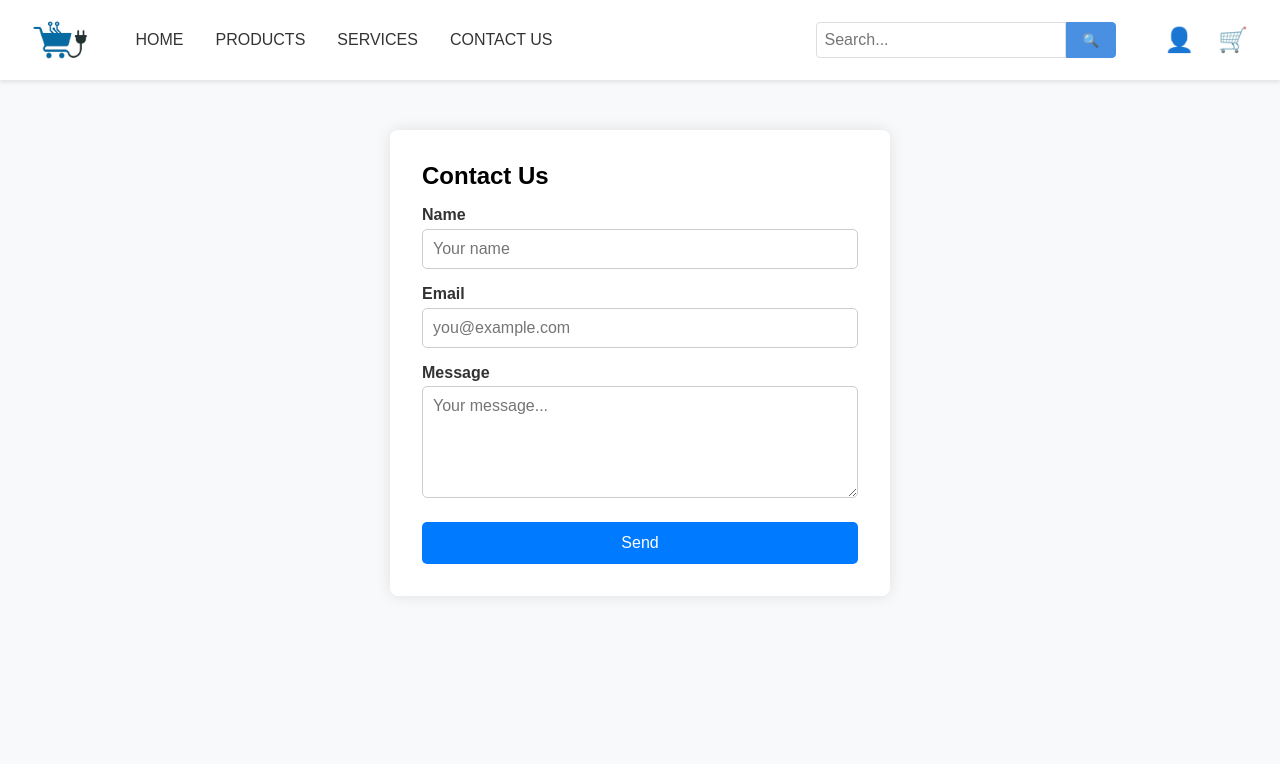
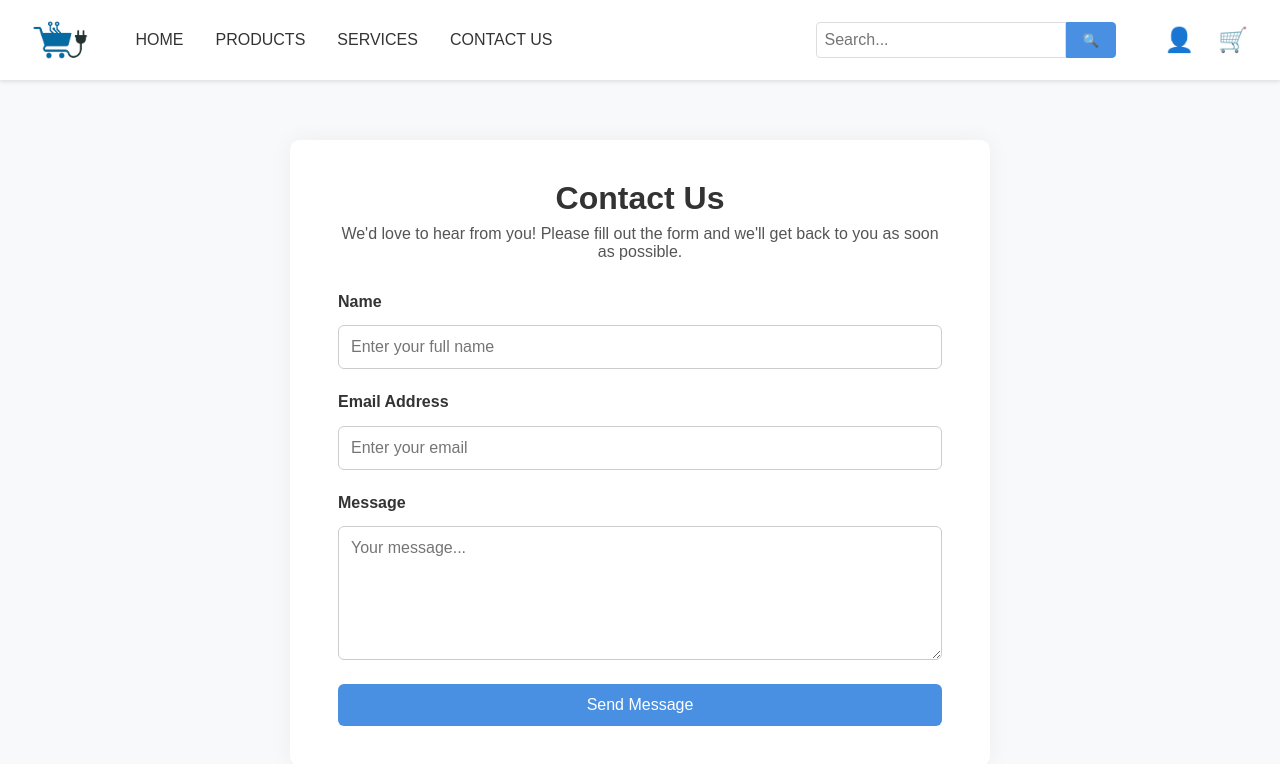
Before and after one commit to vishnumuthyalu/swe_project, a React (Create React App) app: page /contact in a window 1280 px wide. Shown: the top 764 px of the page. Built offline with nearby package versions, Linux system fonts and the light colour scheme.

Commit message:
Made Contact Us Tab look better

```diff
--- a/src/pages/Contact.js
+++ b/src/pages/Contact.js
@@ -1,22 +1,27 @@
-
 import React from 'react';
 import '../styles/Contact.css';
 
 const Contact = () => {
   return (
-    <div className="contact-container">
-      <h2>Contact Us</h2>
+    <div className="contact-wrapper">
+      <h1 className="contact-title">Contact Us</h1>
+      <p className="contact-subtext">
+        We'd love to hear from you! Please fill out the form and we'll get back to you as soon as possible.
+      </p>
       <form className="contact-form">
-        <label>Name</label>
-        <input type="text" placeholder="Your name" />
-
-        <label>Email</label>
-        <input type="email" placeholder="you@example.com" />
-
-        <label>Message</label>
-        <textarea rows="5" placeholder="Your message..."></textarea>
-
-        <button type="submit">Send</button>
+        <div className="form-group">
+          <label>Name</label>
+          <input type="text" placeholder="Enter your full name" />
+        </div>
+        <div className="form-group">
+          <label>Email Address</label>
+          <input type="email" placeholder="Enter your email" />
+        </div>
+        <div className="form-group">
+          <label>Message</label>
+          <textarea rows="6" placeholder="Your message..."></textarea>
+        </div>
+        <button type="submit">Send Message</button>
       </form>
     </div>
   );
--- a/src/styles/Contact.css
+++ b/src/styles/Contact.css
@@ -1,44 +1,60 @@
+.contact-wrapper {
+  max-width: 700px;
+  margin: 60px auto;
+  background-color: white;
+  padding: 2.5rem 3rem;
+  border-radius: 10px;
+  box-shadow: 0 0 25px rgba(0, 0, 0, 0.05);
+}
 
+.contact-title {
+  font-size: 2rem;
+  font-weight: 700;
+  margin-bottom: 0.5rem;
+  text-align: center;
+}
 
-.contact-container {
-    max-width: 500px;
-    margin: 50px auto;
-    padding: 2rem;
-    background-color: #ffffff;
-    border-radius: 8px;
-    box-shadow: 0 0 15px rgba(0,0,0,0.1);
+.contact-subtext {
+  text-align: center;
+  margin-bottom: 2rem;
+  color: #555;
 }
 
 .contact-form {
   display: flex;
   flex-direction: column;
+  gap: 1.5rem;
 }
 
-  .contact-form label {
-    margin-top: 1rem;
-    margin-bottom: 0.3rem;
+.form-group {
+  display: flex;
+  flex-direction: column;
+}
+
+.form-group label {
   font-weight: 600;
+  margin-bottom: 0.4rem;
 }
 
 .contact-form input,
 .contact-form textarea {
-    padding: 10px;
-    border-radius: 5px;
+  padding: 12px;
+  font-size: 1rem;
+  border-radius: 6px;
   border: 1px solid #ccc;
-    font-size: 1rem;
 }
 
 .contact-form button {
-    margin-top: 1.5rem;
-    background-color: #007bff;
+  background-color: #4a90e2;
   color: white;
+  font-size: 1rem;
+  padding: 12px;
   border: none;
-    padding: 12px;
-    border-radius: 5px;
+  border-radius: 6px;
   cursor: pointer;
-    font-size: 1rem;
+  transition: background-color 0.2s ease-in-out;
 }
 
 .contact-form button:hover {
-    background-color: #0056b3;
+  background-color: #3a7bc8;
 }
```
Lines whose indentation alone changed are shown as unchanged.
